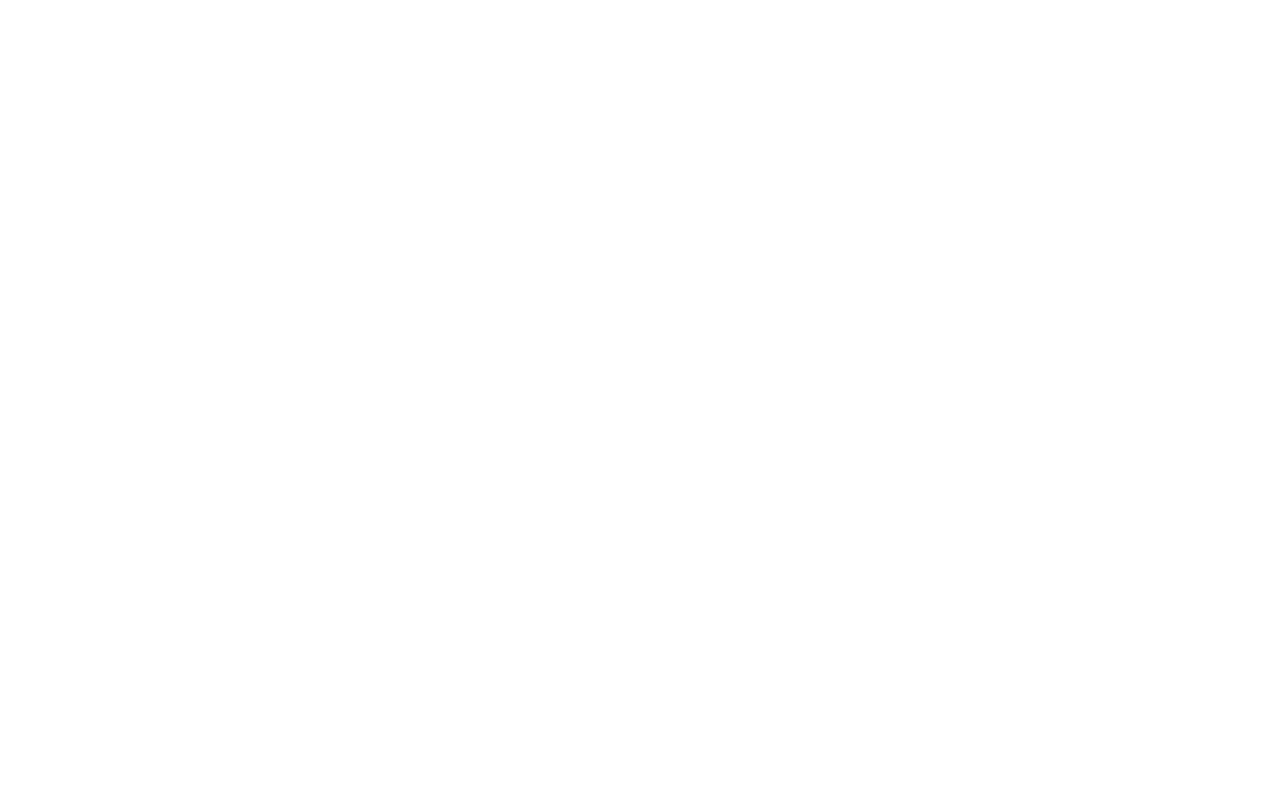
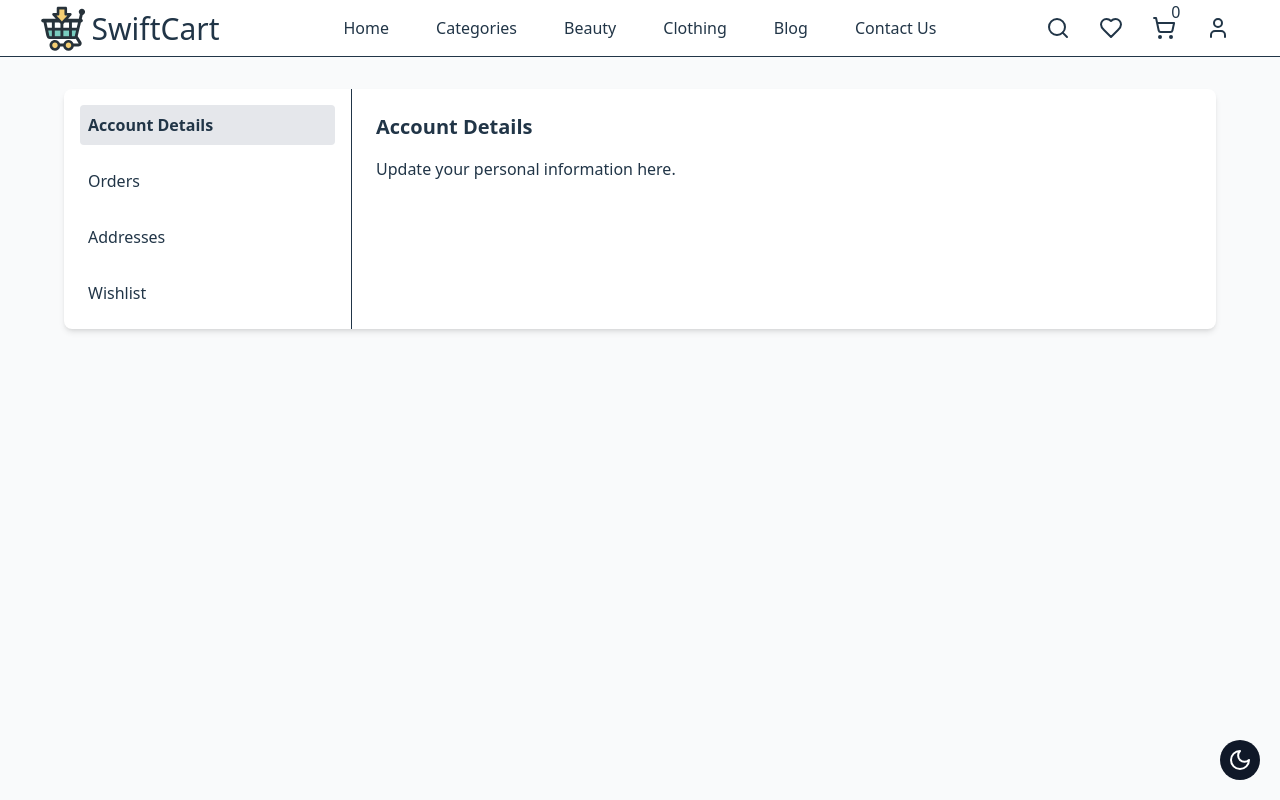
Before and after one commit to rodgers-munene/swiftcart, a React (Vite) app in the folder frontend/: page /profile in a window 1280 px wide. Before the commit this address had no page. Shown: the top 800 px of the page. Built offline with nearby package versions, Linux system fonts and the light colour scheme.

Commit message:
Profile page minimalistic design - not yet completed

```diff
--- a/frontend/src/App.jsx
+++ b/frontend/src/App.jsx
@@ -8,6 +8,7 @@
 import ProductDetails from "./pages/ProductDetails"
 import Cart from "./pages/Cart"
 import Checkout from "./pages/Checkout"
+import Profile from "./pages/Profile"
 
 
 
@@ -24,6 +25,7 @@
         <Route path="/categories/products/:id/:title" element={<Layout><ProductDetails /> </Layout>} />
         <Route path="/cart" element={<Layout><Cart /></Layout>} />
         <Route path="/checkout" element={<Layout><Checkout /></Layout>} />
+        <Route path="/profile" element={<Layout><Profile /></Layout>} />
         {/* <Route path="/" element={< Home />} /> */}
       </Routes>
     </Router>
--- a/frontend/src/components/global/Header.jsx
+++ b/frontend/src/components/global/Header.jsx
@@ -21,7 +21,6 @@
 
   const toggleProfile = () => {
     setOpenProfile((prev) => !prev)
-    console.log("profile open")
   }
 
 
@@ -126,7 +125,7 @@
       {openProfile && (
         <div
           ref={profileRef}
-          className={`absolute w-36 h-auto bg-gray-400 right-4 top-10 md:top-14 z-50 rounded-lg dark:bg-gray-800`}>
+          className={`absolute w-36 h-auto bg-gray-400 right-2 sm:right-3 top-10 md:top-14 z-50 rounded-lg dark:bg-gray-800`}>
             {token === null?
             <div className='flex flex-col items-start'>
               <a
@@ -139,7 +138,11 @@
               className='flex items-center h-10 border w-full rounded-b-lg hover:bg-gray-300 dark:hover:bg-gray-700 pl-4'>Signup</a>
             </div>:
             <div>
-              <button className='h-10 w-full rounded-lg'>View Profile</button>
+              <button
+              onClick={()=> {
+                navigate('/profile')
+              }}
+              className='h-10 w-full rounded-lg'>View Profile</button>
             </div>
             }
           </div>
--- a/frontend/src/pages/Profile.jsx
+++ b/frontend/src/pages/Profile.jsx
@@ -0,0 +1,61 @@
+import React, { useState } from "react";
+
+const Profile = () => {
+  const [activeTab, setActiveTab] = useState("account");
+
+  const renderContent = () => {
+    switch (activeTab) {
+      case "account":
+        return <div><h2 className="text-xl font-semibold mb-4">Account Details</h2><p>Update your personal information here.</p></div>;
+      case "orders":
+        return <div><h2 className="text-xl font-semibold mb-4">Your Orders</h2><p>View and manage your orders.</p></div>;
+      case "addresses":
+        return <div><h2 className="text-xl font-semibold mb-4">Saved Addresses</h2><p>Manage your shipping and billing addresses.</p></div>;
+      case "wishlist":
+        return <div><h2 className="text-xl font-semibold mb-4">Your Wishlist</h2><p>Items you wish to purchase later.</p></div>;
+      default:
+        return null;
+    }
+  };
+
+  return (
+    <div className="min-h-screen p-4 md:p-8 bg-gray-50">
+      <div className="max-w-6xl mx-auto bg-white rounded-lg shadow-md flex flex-col md:flex-row">
+        {/* Sidebar */}
+        <div className="w-full md:w-1/4 border-b md:border-b-0 md:border-r p-4 space-y-4">
+          <button
+            className={`w-full text-left p-2 rounded ${activeTab === "account" ? "bg-gray-200 font-semibold" : "hover:bg-gray-100"}`}
+            onClick={() => setActiveTab("account")}
+          >
+            Account Details
+          </button>
+          <button
+            className={`w-full text-left p-2 rounded ${activeTab === "orders" ? "bg-gray-200 font-semibold" : "hover:bg-gray-100"}`}
+            onClick={() => setActiveTab("orders")}
+          >
+            Orders
+          </button>
+          <button
+            className={`w-full text-left p-2 rounded ${activeTab === "addresses" ? "bg-gray-200 font-semibold" : "hover:bg-gray-100"}`}
+            onClick={() => setActiveTab("addresses")}
+          >
+            Addresses
+          </button>
+          <button
+            className={`w-full text-left p-2 rounded ${activeTab === "wishlist" ? "bg-gray-200 font-semibold" : "hover:bg-gray-100"}`}
+            onClick={() => setActiveTab("wishlist")}
+          >
+            Wishlist
+          </button>
+        </div>
+
+        {/* Content Area */}
+        <div className="w-full md:w-3/4 p-6">
+          {renderContent()}
+        </div>
+      </div>
+    </div>
+  );
+}
+
+export default Profile
```
